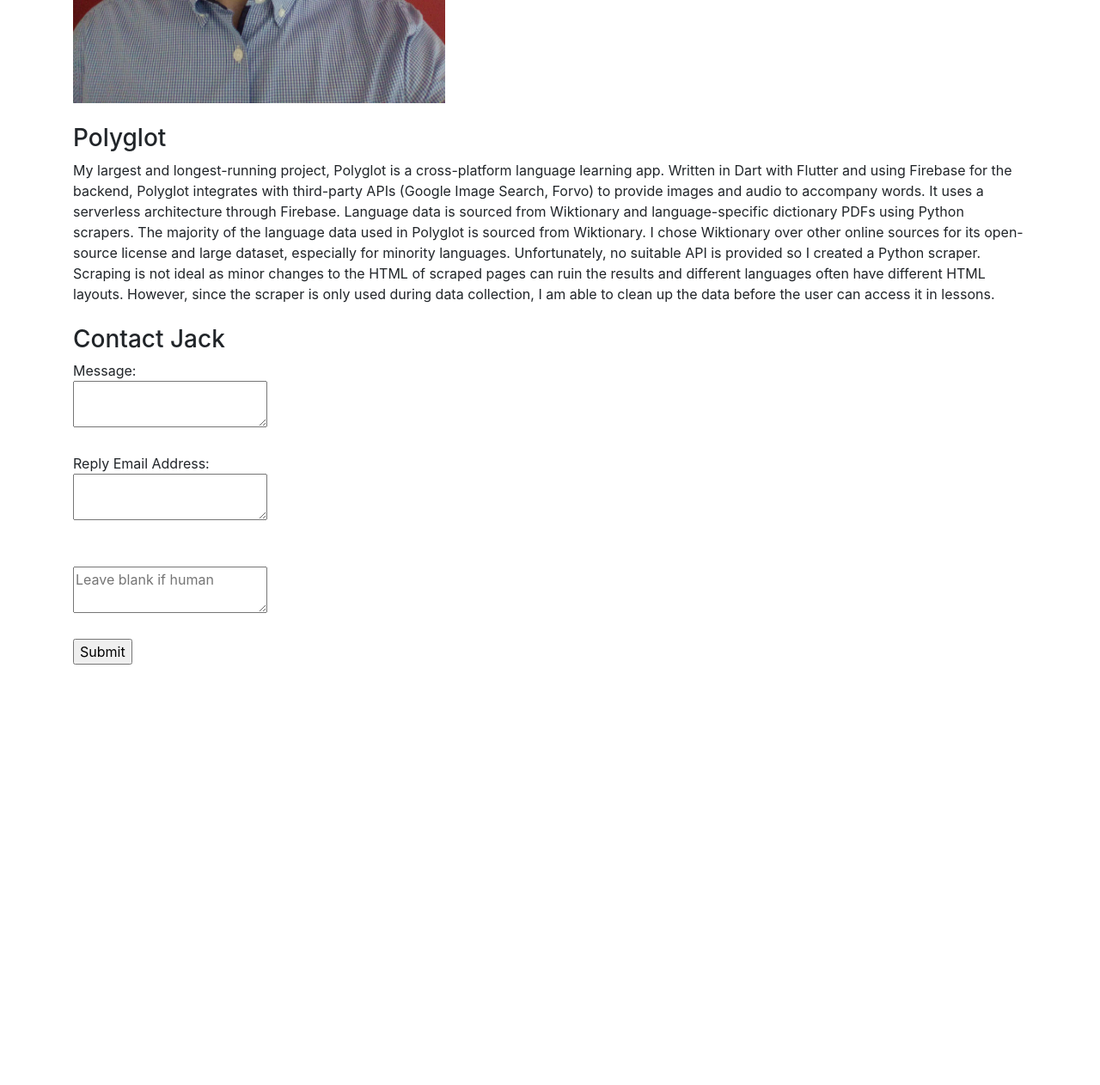
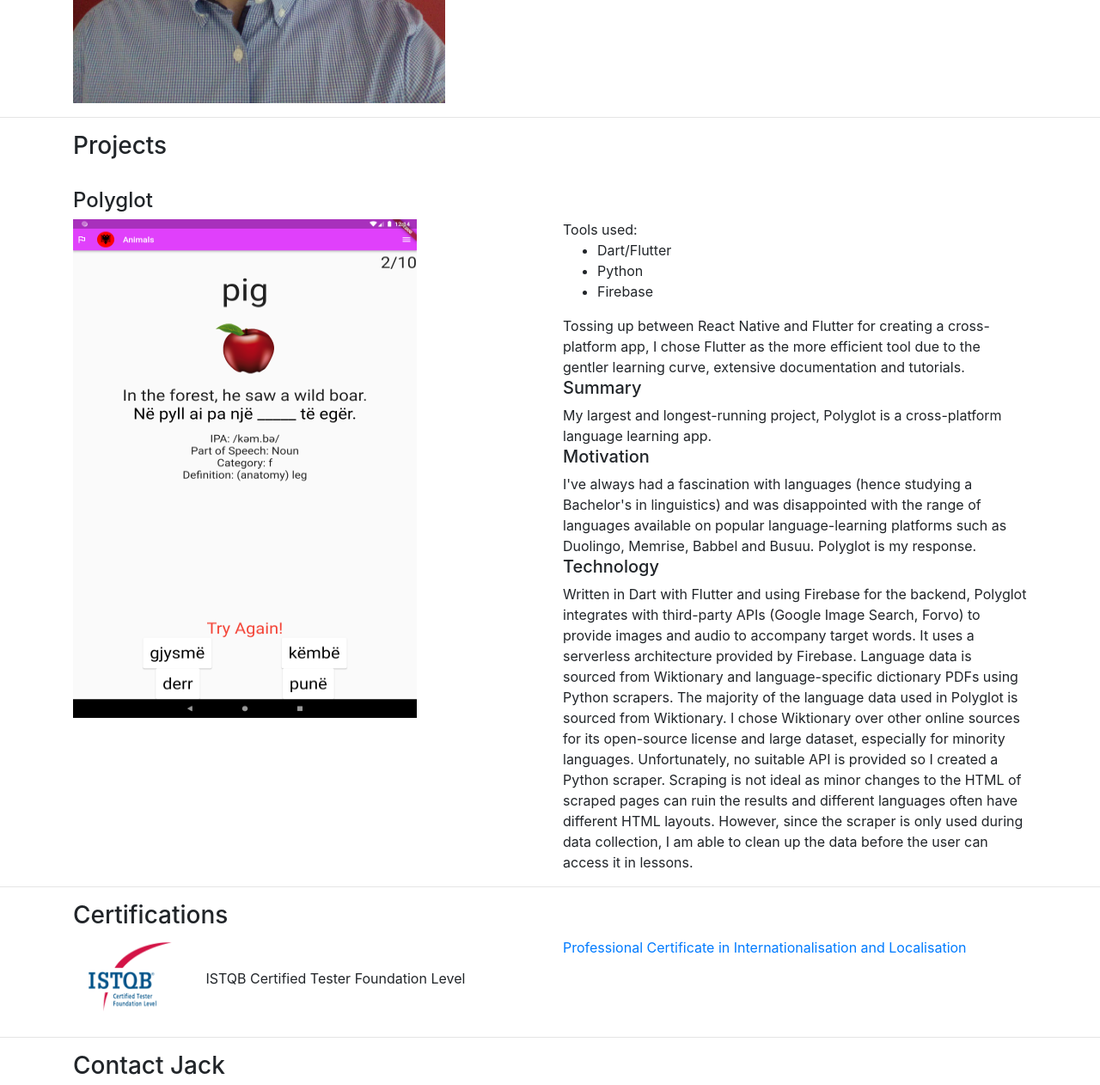
Before and after one commit to JackGoeree/JackGoeree.github.io, a plain HTML site: page index.html in a window 1280 px wide. Shown: the part 460-1722 px from the top of the page at 86% size. Drawn offline with nearby package versions, Linux system fonts and the light colour scheme; a script that the page names is missing.

Commit message:
Formatting updates; certification section added

```diff
--- a/index.html
+++ b/index.html
@@ -7,20 +7,23 @@
 
     <!-- Bootstrap CSS -->
     <link rel="stylesheet" href="https://cdn.jsdelivr.net/npm/bootstrap@4.0.0/dist/css/bootstrap.min.css" integrity="sha384-Gn5384xqQ1aoWXA+058RXPxPg6fy4IWvTNh0E263XmFcJlSAwiGgFAW/dAiS6JXm" crossorigin="anonymous">
+    <!-- Font Awesome -->
+    <link rel="stylesheet" href="https://maxcdn.bootstrapcdn.com/font-awesome/4.4.0/css/font-awesome.min.css">
 
     <script type="text/javascript" src="index.js"></script>
 
     <title>Jack Goeree</title>
   </head>
   <body>
-    <nav class="navbar fixed-top navbar-expand-lg navbar-light bg-light">
+    <nav class="navbar fixed-top navbar-expand-lg navbar-dark bg-dark">
+      <div class="container">
         <a class="navbar-brand" href="#">Jack Goeree</a>
         <button class="navbar-toggler" type="button" data-toggle="collapse" data-target="#navbarSupportedContent" aria-controls="navbarSupportedContent" aria-expanded="false" aria-label="Toggle navigation">
           <span class="navbar-toggler-icon"></span>
         </button>
 
         <div class="collapse navbar-collapse" id="navbarSupportedContent">
-          <ul class="navbar-nav mr-auto">
+          <ul class="navbar-nav ml-auto">
             <li class="nav-item active">
               <a class="nav-link" href="#">Home <span class="sr-only">(current)</span></a>
             </li>
@@ -44,6 +47,18 @@
             <li class="nav-item">
               <a class="nav-link" href="#contact">Contact</a>
             </li>
+            <li class="nav-item">
+              <a itemprop="sameAs" href="https://www.linkedin.com/in/JackGoeree" target="_blank" rel="noopener" style="padding-left: 10px;">
+                <i class='fa fa-linkedin'>
+                </i>
+              </a>
+            </li>
+            <li class="nav-item">
+              <a itemprop="sameAs" href="https://github.com/JackGoeree" target="_blank" rel="noopener" style="padding-left: 10px;">
+                <i class='fa fa-github'>
+                </i>
+              </a>
+            </li>
             <!--<li class="nav-item">
               <a class="nav-link disabled" href="#">Disabled</a>
             </li>-->
@@ -52,6 +67,7 @@
             <input class="form-control mr-sm-2" type="search" placeholder="Search" aria-label="Search">
             <button class="btn btn-outline-success my-2 my-sm-0" type="submit">Search</button>
           </form>-->
+        </div>
         </div>
       </nav>
     <section id="about" class="container">
@@ -65,19 +81,52 @@
           Working across various tech stacks and technologies, I . I'm experienced working remotely in distributed Agile teams. friendly, collaborative and clear communication.
           Always learning. Passionate about creative solutions to challenging problems.
           <br><br>
-          <a style="text-align: center;" href="Resume - Jack Goeree.pdf" target="_blank" >Download resume</a>
+          <a style="text-align: center;" href="Resume - Jack Goeree.pdf" target="_blank" class="btn btn-primary btn-lg">Download resume</a>
         </div>
       </div>
     </section>
-    <br>
+    <hr>
     <section id="projects" class="container">
-      <div id="polyglot">
-        <h3>Polyglot</h3>
-        My largest and longest-running project, Polyglot is a cross-platform language learning app. Written in Dart with Flutter and using Firebase for the backend, Polyglot integrates with third-party APIs (Google Image Search, Forvo) to provide images and audio to accompany words. It uses a serverless architecture through Firebase. Language data is sourced from Wiktionary and language-specific dictionary PDFs using Python scrapers.
-      The majority of the language data used in Polyglot is sourced from Wiktionary. I chose Wiktionary over other online sources for its open-source license and large dataset, especially for minority languages. Unfortunately, no suitable API is provided so I created a Python scraper. Scraping is not ideal as minor changes to the HTML of scraped pages can ruin the results and different languages often have different HTML layouts. However, since the scraper is only used during data collection, I am able to clean up the data before the user can access it in lessons.
+      <h3>Projects</h3>
+      <br>
+      <h4>Polyglot</h4>
+      <div id="polyglot" class="row">
+        <div class="col">
+          <img src="polyglot.png" height="580" width="400">
+        </div>
+        <div class="col">
+
+        Tools used:
+        <ul>
+        <li>Dart/Flutter</li> <li>Python</li> <li>Firebase</li>
+        </ul>
+        Tossing up between React Native and Flutter for creating a cross-platform app, I chose Flutter as the more efficient tool due to the gentler learning curve, extensive documentation and tutorials.
+        <h5>Summary</h5>
+        My largest and longest-running project, Polyglot is a cross-platform language learning app.
+        <h5>Motivation</h5>
+        I've always had a fascination with languages (hence studying a Bachelor's in linguistics) and was disappointed with the range of languages available on popular language-learning platforms such as Duolingo, Memrise, Babbel and Busuu. Polyglot is my response.
+        <h5>Technology</h5>
+        Written in Dart with Flutter and using Firebase for the backend, Polyglot integrates with third-party APIs (Google Image Search, Forvo) to provide images and audio to accompany target words. It uses a serverless architecture provided by Firebase.
+        Language data is sourced from Wiktionary and language-specific dictionary PDFs using Python scrapers. The majority of the language data used in Polyglot is sourced from Wiktionary. I chose Wiktionary over other online sources for its open-source license and large dataset, especially for minority languages.
+        Unfortunately, no suitable API is provided so I created a Python scraper. Scraping is not ideal as minor changes to the HTML of scraped pages can ruin the results and different languages often have different HTML layouts.
+        However, since the scraper is only used during data collection, I am able to clean up the data before the user can access it in lessons.
+        </div>
       </div>
     </section>
-    <br>
+    <hr>
+    <section id="certifications" class="container">
+      <h3>Certifications</h3>
+      <div class="row">
+      <div data-iframe-width="150" data-iframe-height="270" data-share-badge-id="22987094-36c8-476b-9d34-2bb0f3ed52d1" data-share-badge-host="https://www.credly.com"></div><script type="text/javascript" async src="//cdn.credly.com/assets/utilities/embed.js"></script>
+      <div class="col">
+        <img src="istqb-ctfl.png" width="150" height="100">
+        <span>ISTQB Certified Tester Foundation Level</span>
+      </div>
+      <div class="col">
+        <a href="https://www.edx.org/professional-certificate/uwashingtonx-internationalization-and-localization">Professional Certificate in Internationalisation and Localisation</a></div>
+      </div>
+    </section>
+    <hr>
     <section id="contact" class="container">
       <h3>Contact Jack</h3>
       <form method="post" action="">
```
Also changed, not shown: edx.svg (added), istqb-ctfl.png (added), polyglot.png (added), uniwashington.png (added).
